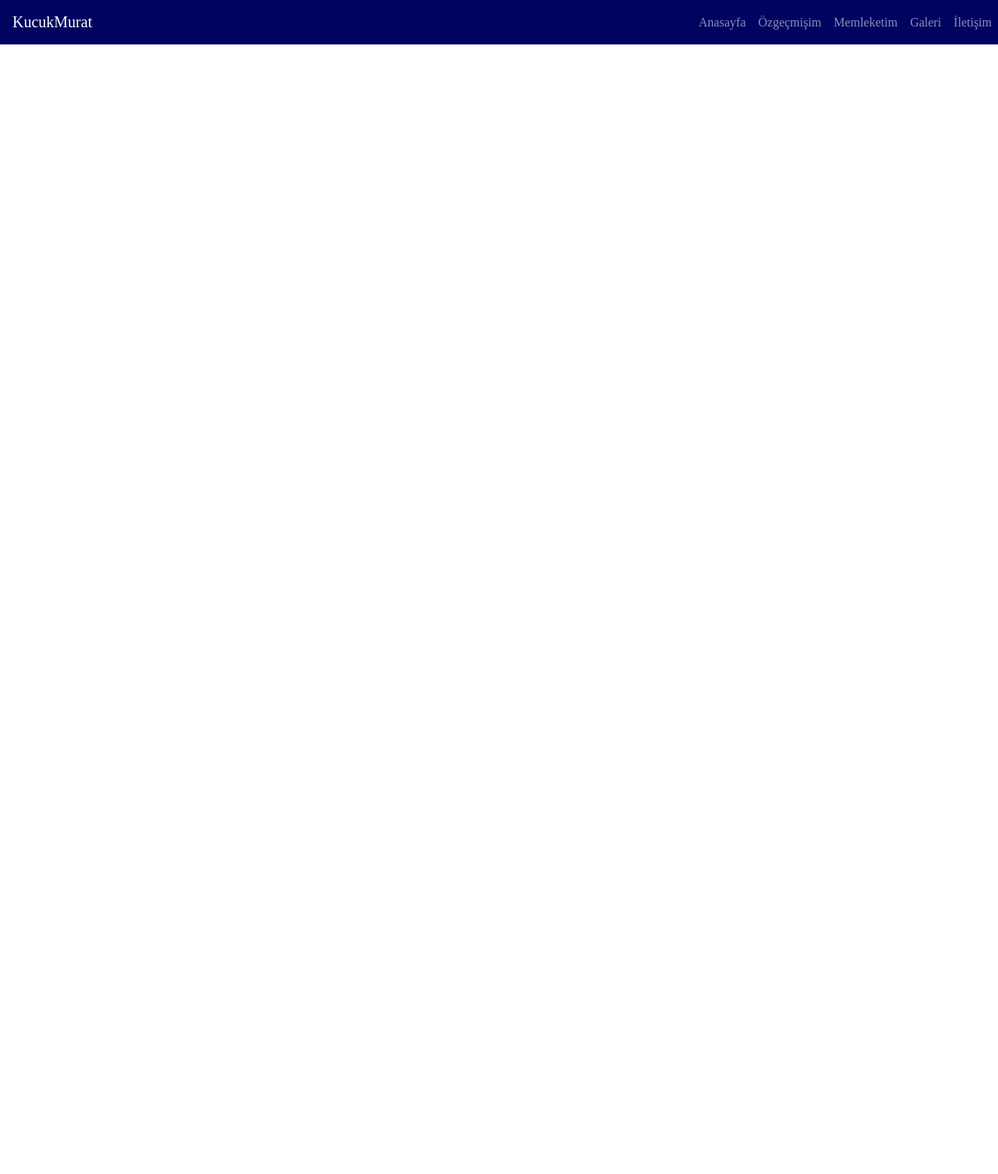
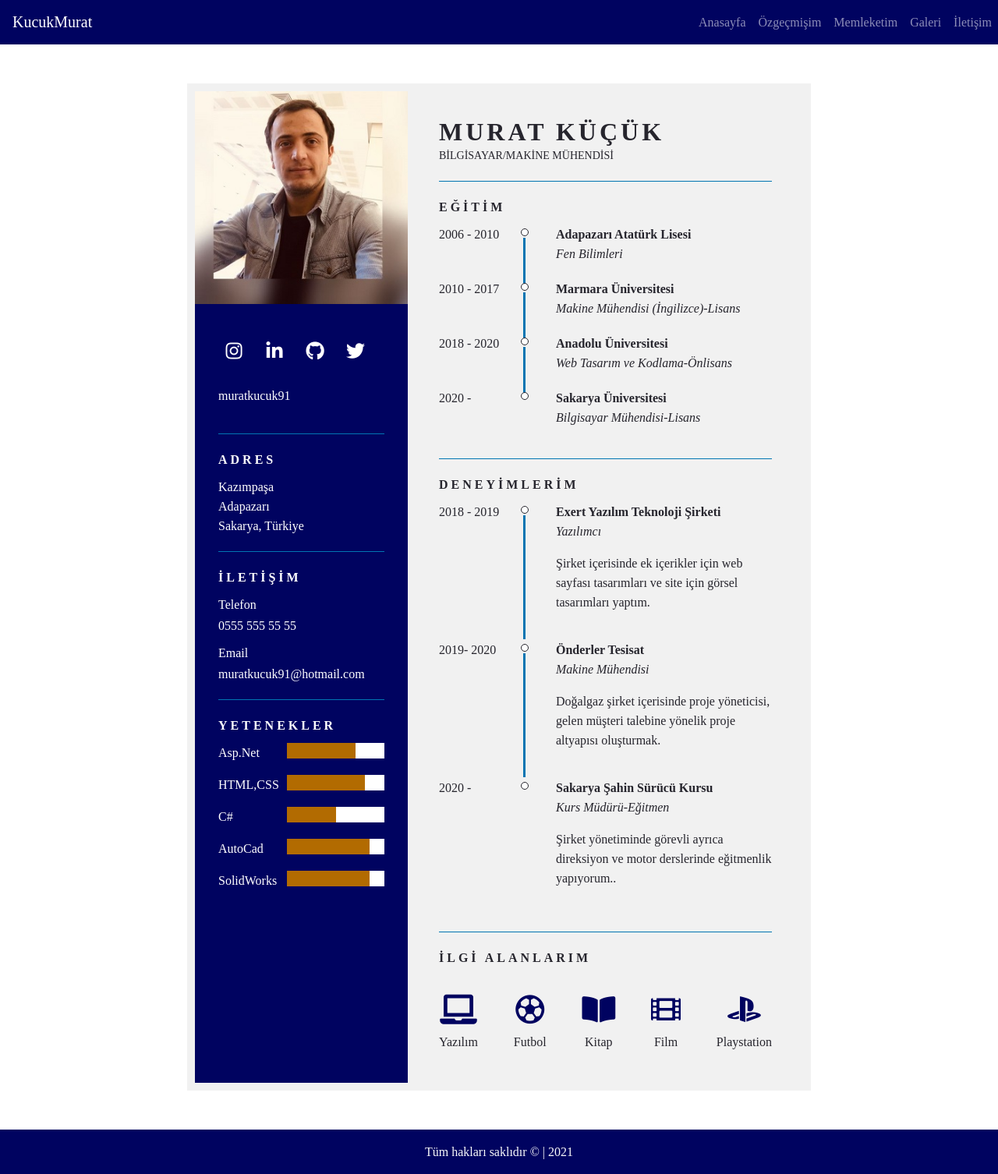
Before and after one commit to muratkucuk91/webprogramproje, a PHP site: page /ozgecmis.html in a window 1280 px wide. Shown: the whole page at 78% size. Before the commit the page ends 57 px from the top, so only its background shows below. Run offline with PHP 8.4, Linux system fonts and the light colour scheme; some libraries are stand-ins or nearby versions.

Commit message:
Özgeçmiş sayfasını cv tarzında yapıldı. Stil dosyasında eklemeler  yapıldı. Bir sonraki aşama admin paneli ve veritabanındaki veriler gösteren panel yapılacak.

```diff
--- a/css/styles.css
+++ b/css/styles.css
@@ -134,3 +134,235 @@ h1, .h1 {
     .social-icons .social-icon:hover {
       background-color: #003666;
     }
+
+
+    .resume_wrapper{
+      display: flex;
+      width: 800px;
+      margin: 50px auto;
+      background: #f1f1f1;
+      padding: 10px;
+    }
+
+    .resume_wrapper .resume_left{
+      width: 35%;
+      background-color:  #000360;
+    }
+
+    .resume_wrapper .resume_left .resume_image{
+      width: 100%;
+    }
+
+    .resume_wrapper .resume_left .resume_image img{
+      width: 100%;
+      display: block;
+    }
+
+    .resume_wrapper .resume_title{
+      color: #fff;
+      text-transform: uppercase;
+      font-weight: 700;
+      font-size: 16px;
+      margin-bottom: 10px;
+      letter-spacing: 4px;
+    }
+    .resume_social-icons .social-icon {
+        display: inline-flex;
+        align-items: center;
+        justify-content: center;
+        height: 2.5rem;
+        width: 2.5rem;
+
+        color: #fff;
+        border-radius: 100%;
+        font-size: 1.5rem;
+        margin-right: 0.5rem;
+      }
+    .resume_wrapper .resume_left .resume_info{
+      color: #fff;
+    }
+
+    .resume_wrapper .resume_left .resume_bottom{
+      padding: 20px 30px;
+    }
+
+    .resume_wrapper .resume_item{
+      padding: 20px 0;
+      border-bottom: 1px solid #0175b2;
+    }
+
+    .resume_wrapper  .resume_item:last-child{
+      border-bottom: 0;
+    }
+
+    .resume_wrapper .resume_left .resume_namerole{
+      display: none;
+    }
+
+    .resume_wrapper .resume_namerole .name{
+      font-size: 20px;
+      color: #fff;
+      text-transform: uppercase;
+      font-weight: 700;
+      margin-bottom: 5px;
+      letter-spacing: 4px;
+    }
+
+    .resume_wrapper .resume_left .resume_namerole .role{
+      color: #84838b;
+    }
+
+    .resume_wrapper .resume_left .resume_contact .resume_info:last-child{
+       margin-top: 10px;
+    }
+
+    .resume_wrapper .resume_left .resume_contact .resume_subtitle{
+      color: #fff;
+      margin-bottom: 2px;
+    }
+
+    .resume_wrapper .resume_left .resume_skills .skills_list{
+      display: flex;
+      justify-content: space-between;
+      margin-bottom: 5px;
+    }
+
+    .resume_wrapper .resume_left .resume_skills .skills_list .skills_bar p{
+      position: relative;
+      width: 125px;
+        height: 20px;
+        background: #fff;
+    }
+
+    .resume_wrapper .resume_left .resume_skills .skills_list .skills_bar p span{
+      position: absolute;
+      top: 0;
+      left: 0;
+      background: #b26b01;
+      width: 100%;
+      height: 100%;
+    }
+
+    .resume_wrapper .resume_right{
+      width: 65%;
+      padding: 20px 40px;
+      color: #26252d;
+    }
+
+    .resume_wrapper .resume_right .resume_namerole .name{
+      color: #26252d;
+      font-size: 32px;
+    }
+
+    .resume_wrapper .resume_right .resume_namerole .role{
+      font-size: 14px;
+      text-transform: uppercase;
+    }
+
+    .resume_wrapper .resume_right .resume_item .resume_title{
+      color: #26252d;
+    }
+
+    .resume_wrapper .resume_right .resume_data{
+      display: flex;
+    }
+
+    .resume_wrapper .resume_right .resume_data .year{
+      padding-right: 35px;
+      width: 115px;
+      position: relative;
+    }
+
+    .resume_wrapper .resume_right .resume_data .content{
+      padding-left: 35px;
+      margin-bottom: 20px;
+      width: calc(100% - 115px);
+    }
+
+    .resume_wrapper .resume_right .resume_data .year:before{
+      content: "";
+      position: absolute;
+      top: 5px;
+      right: 0;
+      width: 10px;
+      height: 10px;
+      background: #fff;
+      border: 1px solid #26252d;
+      border-radius: 50%;
+    }
+
+    .resume_wrapper .resume_right .resume_data .year:after{
+      content: "";
+        position: absolute;
+        top: 17px;
+        right: 4px;
+        width: 3px;
+        height: 90%;
+        background: #0175b2;
+    }
+
+    .resume_wrapper .resume_right .resume_data:last-child .year:after{
+      display: none;
+    }
+
+    .resume_wrapper .resume_right .resmue_interests .resume_info{
+      display: flex;
+      justify-content: space-between;
+      text-align: center;
+    }
+
+    .resume_wrapper .resume_right .resmue_interests .interests .int_icon{
+      font-size: 38px;
+      color: #000360;
+      margin-bottom: 10px;
+    }
+
+
+    @media screen and (max-width: 800px){
+      .resume_wrapper .resume_right .resume_namerole{
+        display: none;
+      }
+      .resume_wrapper .resume_left .resume_namerole{
+        display: block;
+      }
+      .resume_wrapper{
+        width: 95%;
+        margin: 10px auto;
+        flex-direction: column;
+      }
+      .resume_wrapper .resume_left,
+      .resume_wrapper .resume_right{
+        width: 100%;
+      }
+      .img-fluid {
+        max-width: 100%;
+        height: auto;
+        }
+    }
+
+    @media screen and (max-width: 424px){
+      .resume_wrapper .resume_right{
+        padding: 20px 30px;
+      }
+      .resume_wrapper .resume_right .resume_data{
+        flex-direction: column;
+      }
+      .resume_wrapper .resume_right .resume_data .year{
+        padding: 0;
+        margin-bottom: 5px;
+        width: 100%;
+        color: #0175b2;
+      }
+      .resume_wrapper .resume_right .resume_data .year:before,
+      .resume_wrapper .resume_right .resume_data .year:after{
+        display: none;
+      }
+      .resume_wrapper .resume_right .resume_data .content{
+        width: 100%;
+        padding: 0;
+      }
+      .resume_wrapper .resume_right .resmue_interests .interests .int_icon{
+        font-size: 24px;
+      }
+
+    }
--- a/ozgecmis.html
+++ b/ozgecmis.html
@@ -48,7 +48,206 @@
 <!--Menü bitiş-->
 
 
+<div id="cv" class="resume_wrapper hakkimizda">
+  <div class="resume_left">
+    <div class="resume_image">
+      <img src="img/profile.jpg" alt="Resume_image">
+    </div>
+    <div class="resume_bottom">
+      <div class="resume_item resume_namerole">
+        <div class="name">Murat Küçük</div>
+        <div class="role">Bilgisayar/Makine Mühendisi</div>
+      </div>
+      <div class="resume_item resume_profile">
+      <div class="resume_social-icons">
+              <a class="social-icon instagram" href="#"><i class="fab fa-instagram"></i></a>
+              <a class="social-icon linkedin" href="#"><i class="fab fa-linkedin-in"></i></a>
+              <a class="social-icon github" href="#"><i class="fab fa-github"></i></a>
+              <a class="social-icon twitter" href="#"><i class="fab fa-twitter"></i></a><br/><br/>
+               <p  style="color:white; " >muratkucuk91</p>
 
+       </div>
+      <div class="resume_info">
+      <p></p>
+
+        </div>
+      </div>
+      <div class="resume_item resume_address">
+        <div class="resume_title">Adres</div>
+        <div class="resume_info">
+          Kazımpaşa<br/>
+          Adapazarı<br/>
+          Sakarya, Türkiye
+        </div>
+      </div>
+      <div class="resume_item resume_contact">
+        <div class="resume_title">İletişim</div>
+        <div class="resume_info">
+          <div class="resume_subtitle">Telefon</div>
+          <div class="resume_subinfo">0555 555 55 55</div>
+        </div>
+        <div class="resume_info">
+          <div class="resume_subtitle">Email</div>
+          <div class="resume_subinfo">muratkucuk91@hotmail.com</div>
+        </div>
+      </div>
+      <div class="resume_item resume_skills">
+        <div class="resume_title">Yetenekler</div>
+        <div class="resume_info">
+          <div class="skills_list">
+            <div class="skills_left">Asp.Net</div>
+            <div class="skills_bar">
+              <p>
+                <span style="width: 70%"></span>
+              </p>
+            </div>
+          </div>
+          <div class="skills_list">
+            <div class="skills_left">HTML,CSS</div>
+            <div class="skills_bar">
+              <p>
+                <span style="width: 80%"></span>
+              </p>
+            </div>
+          </div>
+          <div class="skills_list">
+            <div class="skills_left">C#</div>
+            <div class="skills_bar">
+              <p>
+                <span style="width: 50%"></span>
+              </p>
+            </div>
+          </div>
+          <div class="skills_list">
+            <div class="skills_left">AutoCad</div>
+            <div class="skills_bar">
+              <p>
+                <span style="width: 85%"></span>
+              </p>
+            </div>
+          </div>
+          <div class="skills_list">
+            <div class="skills_left">SolidWorks</div>
+            <div class="skills_bar">
+              <p>
+                <span style="width: 85%"></span>
+              </p>
+            </div>
+          </div>
+        </div>
+      </div>
+    </div>
+  </div>
+  <div class="resume_right">
+    <div class="resume_item resume_namerole">
+      <div class="name">Murat Küçük</div>
+      <div class="role">Bilgisayar/Makine Mühendisi</div>
+    </div>
+    <div class="resume_item resume_education">
+      <div class="resume_title">Eğitim</div>
+      <div class="resume_info">
+        <div class="resume_data">
+          <div class="year">2006 - 2010</div>
+          <div class="content">
+            <b> Adapazarı Atatürk Lisesi</b><br/>
+            <i>Fen Bilimleri</i>
+          </div>
+        </div>
+        <div class="resume_data">
+          <div class="year">2010 - 2017</div>
+          <div class="content">
+            <b>Marmara Üniversitesi</b><br/>
+            <i>Makine Mühendisi (İngilizce)-Lisans</i>
+          </div>
+        </div>
+        <div class="resume_data">
+          <div class="year">2018 - 2020</div>
+          <div class="content">
+            <b>Anadolu Üniversitesi</b><br/>
+            <i>Web Tasarım ve Kodlama-Önlisans</i>
+          </div>
+        </div>
+        <div class="resume_data">
+          <div class="year">2020 - </div>
+          <div class="content">
+            <b>Sakarya Üniversitesi</b><br/>
+            <i>Bilgisayar Mühendisi-Lisans</i>
+          </div>
+        </div>
+      </div>
+    </div>
+    <div class="resume_item resume_experience">
+      <div class="resume_title">Deneyimlerim</div>
+      <div class="resume_info">
+        <div class="resume_data">
+          <div class="year">2018 - 2019</div>
+          <div class="content">
+            <p><b>Exert  Yazılım Teknoloji Şirketi </b><br/> <i>Yazılımcı </i></p>
+            <p>Şirket içerisinde ek içerikler için web sayfası tasarımları ve site için görsel tasarımları yaptım.</p>
+          </div>
+        </div>
+        <div class="resume_data">
+          <div class="year">2019- 2020</div>
+          <div class="content">
+            <p><b>Önderler Tesisat</b> <br/> <i> Makine Mühendisi </i></p>
+            <p>Doğalgaz şirket içerisinde proje yöneticisi, gelen müşteri talebine yönelik proje altyapısı oluşturmak. </p>
+          </div>
+        </div>
+        <div class="resume_data">
+          <div class="year">2020 - </div>
+          <div class="content">
+            <p> <b>Sakarya Şahin Sürücü Kursu </b><br/> <i>Kurs Müdürü-Eğitmen </i> </p>
+
+            <p>Şirket yönetiminde görevli ayrıca direksiyon ve motor derslerinde eğitmenlik  yapıyorum.. </p>
+          </div>
+        </div>
+
+      </div>
+    </div>
+    <div class="resume_item resmue_interests">
+      <div class="resume_title">İlgi Alanlarım</div><br/>
+      <div class="resume_info">
+      <div class="interests">
+          <div class="int_icon">
+          <i class="fas fa-laptop"></i>
+          </div>
+          <div class="int_data">Yazılım</div>
+        </div>
+        <div class="interests">
+          <div class="int_icon">
+            <i class="far fa-futbol"></i>
+          </div>
+          <div class="int_data">Futbol</div>
+        </div>
+        <div class="interests">
+          <div class="int_icon">
+            <i class="fas fa-book-open"></i>
+          </div>
+          <div class="int_data">Kitap</div>
+        </div>
+        <div class="interests">
+          <div class="int_icon">
+            <i class="fas fa-film"></i>
+          </div>
+          <div class="int_data">Film</div>
+        </div>
+        <div class="interests">
+          <div class="int_icon">
+          <i class="fab fa-playstation"></i>
+          </div>
+          <div class="int_data">Playstation</div>
+        </div>
+
+      </div>
+    </div>
+  </div>
+</div>
+
+<div class=" text-light text-center bg1">
+  <p class="align-middle p-3 mb-auto">
+    <span> Tüm hakları saklıdır &copy; | 2021</span>
+  </p>
+</div>
 
 
 </body>
```
